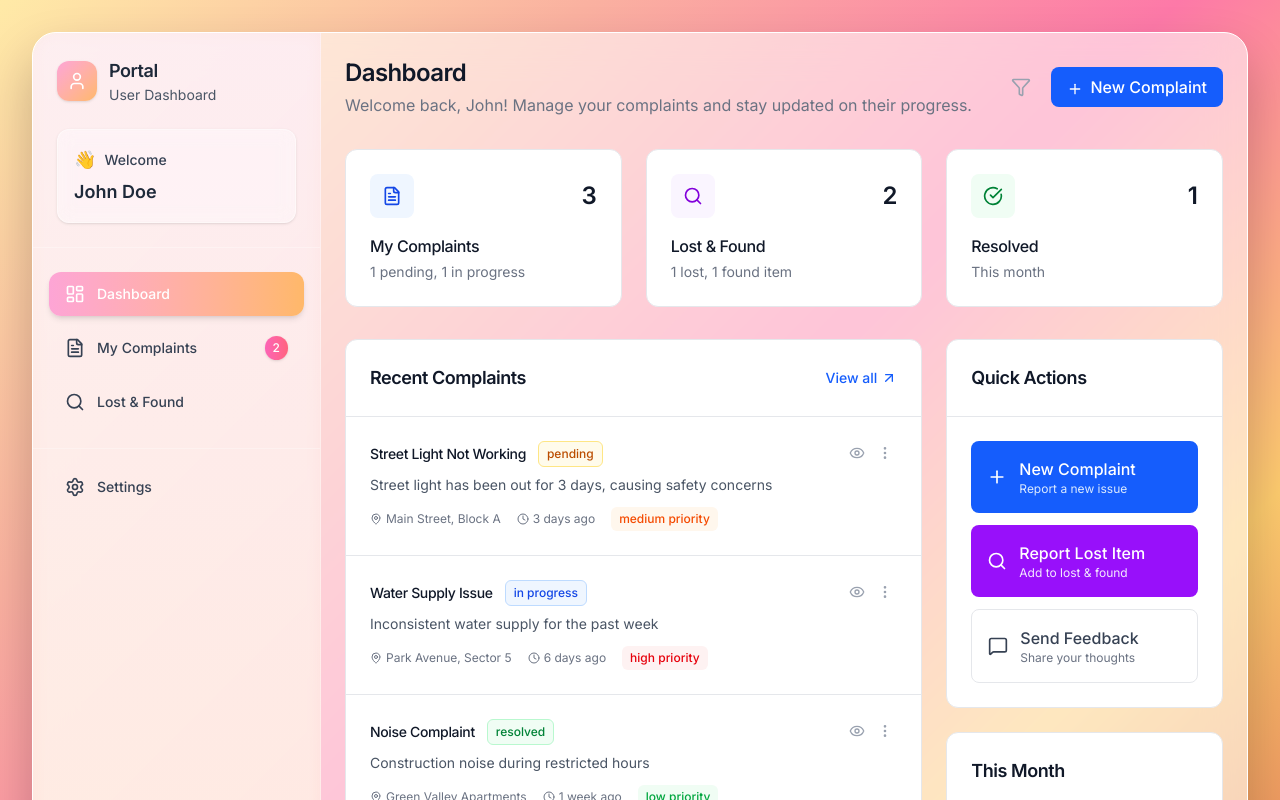
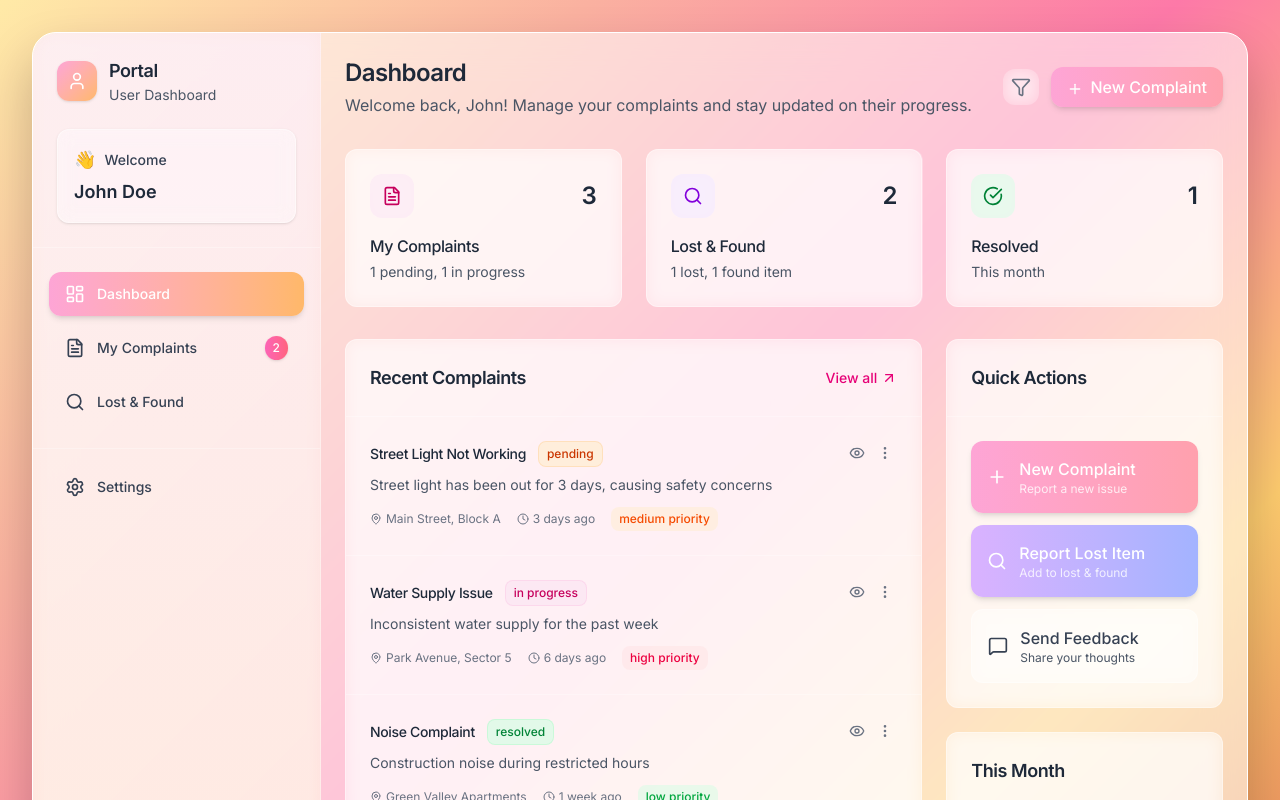
Before and after one commit to Aryanbalodi123/ResolvIt, a React (Vite) app: page / in a window 1280 px wide. Shown: the top 800 px of the page. Built offline with nearby package versions, Linux system fonts and the light colour scheme.

Commit message:
ui theme change

```diff
--- a/src/pages/Dashboard.jsx
+++ b/src/pages/Dashboard.jsx
@@ -52,19 +52,19 @@ const Dashboard = () => {
 
   const getStatusColor = (status) => {
     switch (status) {
-      case 'pending': return 'bg-amber-50 text-amber-700 border-amber-200';
-      case 'in-progress': return 'bg-blue-50 text-blue-700 border-blue-200';
-      case 'resolved': return 'bg-green-50 text-green-700 border-green-200';
-      default: return 'bg-gray-50 text-gray-700 border-gray-200';
+      case 'pending': return 'bg-orange-100/80 text-orange-700 border-orange-200/60';
+      case 'in-progress': return 'bg-pink-100/80 text-pink-700 border-pink-200/60';
+      case 'resolved': return 'bg-green-100/80 text-green-700 border-green-200/60';
+      default: return 'bg-gray-100/80 text-gray-700 border-gray-200/60';
     }
   };
 
   const getPriorityColor = (priority) => {
     switch (priority) {
-      case 'high': return 'text-red-600 bg-red-50';
-      case 'medium': return 'text-orange-600 bg-orange-50';
-      case 'low': return 'text-green-600 bg-green-50';
-      default: return 'text-gray-600 bg-gray-50';
+      case 'high': return 'text-rose-600 bg-rose-100/60';
+      case 'medium': return 'text-orange-600 bg-orange-100/60';
+      case 'low': return 'text-green-600 bg-green-100/60';
+      default: return 'text-gray-600 bg-gray-100/60';
     }
   };
 
@@ -74,17 +74,17 @@ const Dashboard = () => {
       value: '3',
       subtitle: '1 pending, 1 in progress',
       icon: FileText,
-      color: 'from-blue-500 to-blue-600',
-      bgColor: 'bg-blue-50',
-      textColor: 'text-blue-700'
+      color: 'from-pink-300 to-rose-300',
+      bgColor: 'bg-pink-100/60',
+      textColor: 'text-pink-700'
     },
     {
       title: 'Lost & Found',
       value: '2',
       subtitle: '1 lost, 1 found item',
       icon: Search,
-      color: 'from-purple-500 to-purple-600',
-      bgColor: 'bg-purple-50',
+      color: 'from-purple-300 to-indigo-300',
+      bgColor: 'bg-purple-100/60',
       textColor: 'text-purple-700'
     },
     {
@@ -92,8 +92,8 @@ const Dashboard = () => {
       value: '1',
       subtitle: 'This month',
       icon: CheckCircle,
-      color: 'from-green-500 to-green-600',
-      bgColor: 'bg-green-50',
+      color: 'from-green-300 to-emerald-300',
+      bgColor: 'bg-green-100/60',
       textColor: 'text-green-700'
     }
   ];
@@ -104,14 +104,14 @@ const Dashboard = () => {
       <div className="mb-8">
         <div className="flex items-center justify-between">
           <div>
-            <h1 className="text-2xl font-semibold text-gray-900 font-['Inter']">Dashboard</h1>
-            <p className="text-gray-500 mt-1 font-['Inter']">Welcome back, John! Manage your complaints and stay updated on their progress.</p>
+            <h1 className="text-2xl font-semibold text-gray-800 font-['Inter']">Dashboard</h1>
+            <p className="text-gray-600 mt-1 font-['Inter']">Welcome back, John! Manage your complaints and stay updated on their progress.</p>
           </div>
           <div className="flex items-center space-x-3">
-            <button className="p-2 text-gray-400 hover:text-gray-600 hover:bg-gray-100 rounded-lg transition-colors">
+            <button className="p-2 text-gray-500 hover:text-gray-700 hover:bg-white/40 rounded-xl transition-colors backdrop-blur-sm">
               <Filter className="w-5 h-5" />
             </button>
-            <button className="bg-blue-600 text-white px-4 py-2 rounded-lg font-medium hover:bg-blue-700 transition-colors font-['Inter']">
+            <button className="bg-gradient-to-r from-pink-300 to-rose-300 text-white px-4 py-2 rounded-xl font-medium hover:from-pink-400 hover:to-rose-400 transition-all duration-200 shadow-md font-['Inter']">
               <Plus className="w-4 h-4 inline mr-2" />
               New Complaint
             </button>
@@ -124,16 +124,16 @@ const Dashboard = () => {
         {stats.map((stat, index) => {
           const Icon = stat.icon;
           return (
-            <div key={index} className="bg-white rounded-xl border border-gray-200 p-6 hover:shadow-sm transition-shadow">
+            <div key={index} className="bg-white/40 backdrop-blur-sm rounded-xl border border-white/40 p-6 hover:shadow-lg transition-all duration-200 card-hover">
               <div className="flex items-center justify-between">
-                <div className={`p-3 rounded-lg ${stat.bgColor}`}>
+                <div className={`p-3 rounded-xl ${stat.bgColor} backdrop-blur-sm`}>
                   <Icon className={`w-5 h-5 ${stat.textColor}`} />
                 </div>
-                <span className="text-2xl font-semibold text-gray-900 font-['Inter']">{stat.value}</span>
+                <span className="text-2xl font-semibold text-gray-800 font-['Inter']">{stat.value}</span>
               </div>
               <div className="mt-4">
-                <h3 className="font-medium text-gray-900 font-['Inter']">{stat.title}</h3>
-                <p className="text-sm text-gray-500 mt-1 font-['Inter']">{stat.subtitle}</p>
+                <h3 className="font-medium text-gray-800 font-['Inter']">{stat.title}</h3>
+                <p className="text-sm text-gray-600 mt-1 font-['Inter']">{stat.subtitle}</p>
               </div>
             </div>
           );
@@ -143,23 +143,23 @@ const Dashboard = () => {
       {/* Main Content Grid */}
       <div className="grid grid-cols-1 lg:grid-cols-3 gap-6">
         {/* Recent Complaints */}
-        <div className="lg:col-span-2 bg-white rounded-xl border border-gray-200">
-          <div className="p-6 border-b border-gray-200">
+        <div className="lg:col-span-2 bg-white/40 backdrop-blur-sm rounded-xl border border-white/40">
+          <div className="p-6 border-b border-white/30">
             <div className="flex items-center justify-between">
-              <h2 className="text-lg font-semibold text-gray-900 font-['Inter']">Recent Complaints</h2>
-              <button className="text-blue-600 hover:text-blue-700 font-medium text-sm font-['Inter'] flex items-center">
+              <h2 className="text-lg font-semibold text-gray-800 font-['Inter']">Recent Complaints</h2>
+              <button className="text-pink-600 hover:text-pink-700 font-medium text-sm font-['Inter'] flex items-center">
                 View all <ArrowUpRight className="w-4 h-4 ml-1" />
               </button>
             </div>
           </div>
-          <div className="divide-y divide-gray-200">
+          <div className="divide-y divide-white/30">
             {recentComplaints.map((complaint) => (
-              <div key={complaint.id} className="p-6 hover:bg-gray-50 transition-colors">
+              <div key={complaint.id} className="p-6 hover:bg-white/20 transition-colors">
                 <div className="flex items-start justify-between">
                   <div className="flex-1 min-w-0">
                     <div className="flex items-center space-x-3 mb-2">
-                      <h3 className="text-sm font-medium text-gray-900 font-['Inter']">{complaint.title}</h3>
-                      <span className={`px-2 py-1 rounded-md text-xs font-medium border ${getStatusColor(complaint.status)}`}>
+                      <h3 className="text-sm font-medium text-gray-800 font-['Inter']">{complaint.title}</h3>
+                      <span className={`px-2 py-1 rounded-lg text-xs font-medium border ${getStatusColor(complaint.status)}`}>
                         {complaint.status.replace('-', ' ')}
                       </span>
                     </div>
@@ -173,16 +173,16 @@ const Dashboard = () => {
                         <Clock className="w-3 h-3 mr-1" />
                         {complaint.timeAgo}
                       </span>
-                      <span className={`px-2 py-1 rounded-md text-xs font-medium ${getPriorityColor(complaint.priority)}`}>
+                      <span className={`px-2 py-1 rounded-lg text-xs font-medium ${getPriorityColor(complaint.priority)}`}>
                         {complaint.priority} priority
                       </span>
                     </div>
                   </div>
                   <div className="flex items-center space-x-1 ml-4">
-                    <button className="p-1 text-gray-400 hover:text-gray-600 hover:bg-gray-100 rounded transition-colors">
+                    <button className="p-1 text-gray-500 hover:text-gray-700 hover:bg-white/40 rounded transition-colors">
                       <Eye className="w-4 h-4" />
                     </button>
-                    <button className="p-1 text-gray-400 hover:text-gray-600 hover:bg-gray-100 rounded transition-colors">
+                    <button className="p-1 text-gray-500 hover:text-gray-700 hover:bg-white/40 rounded transition-colors">
                       <MoreVertical className="w-4 h-4" />
                     </button>
                   </div>
@@ -195,37 +195,37 @@ const Dashboard = () => {
         {/* Quick Actions */}
         <div className="space-y-6">
           {/* Actions Card */}
-          <div className="bg-white rounded-xl border border-gray-200">
-            <div className="p-6 border-b border-gray-200">
-              <h2 className="text-lg font-semibold text-gray-900 font-['Inter']">Quick Actions</h2>
+          <div className="bg-white/40 backdrop-blur-sm rounded-xl border border-white/40">
+            <div className="p-6 border-b border-white/30">
+              <h2 className="text-lg font-semibold text-gray-800 font-['Inter']">Quick Actions</h2>
             </div>
             <div className="p-6 space-y-3">
-              <button className="w-full p-4 bg-blue-600 text-white rounded-lg hover:bg-blue-700 transition-colors text-left">
+              <button className="w-full p-4 bg-gradient-to-r from-pink-300 to-rose-300 text-white rounded-xl hover:from-pink-400 hover:to-rose-400 transition-all duration-200 text-left shadow-md">
                 <div className="flex items-center space-x-3">
                   <Plus className="w-5 h-5" />
                   <div>
                     <div className="font-medium font-['Inter']">New Complaint</div>
-                    <div className="text-xs text-blue-100 font-['Inter']">Report a new issue</div>
+                    <div className="text-xs text-white/80 font-['Inter']">Report a new issue</div>
                   </div>
                 </div>
               </button>
 
-              <button className="w-full p-4 bg-purple-600 text-white rounded-lg hover:bg-purple-700 transition-colors text-left">
+              <button className="w-full p-4 bg-gradient-to-r from-purple-300 to-indigo-300 text-white rounded-xl hover:from-purple-400 hover:to-indigo-400 transition-all duration-200 text-left shadow-md">
                 <div className="flex items-center space-x-3">
                   <Search className="w-5 h-5" />
                   <div>
                     <div className="font-medium font-['Inter']">Report Lost Item</div>
-                    <div className="text-xs text-purple-100 font-['Inter']">Add to lost & found</div>
+                    <div className="text-xs text-white/80 font-['Inter']">Add to lost & found</div>
                   </div>
                 </div>
               </button>
 
-              <button className="w-full p-4 border border-gray-200 text-gray-700 rounded-lg hover:bg-gray-50 transition-colors text-left">
+              <button className="w-full p-4 bg-white/30 border border-white/40 text-gray-700 rounded-xl hover:bg-white/40 transition-colors text-left backdrop-blur-sm">
                 <div className="flex items-center space-x-3">
                   <MessageSquare className="w-5 h-5" />
                   <div>
                     <div className="font-medium font-['Inter']">Send Feedback</div>
-                    <div className="text-xs text-gray-500 font-['Inter']">Share your thoughts</div>
+                    <div className="text-xs text-gray-600 font-['Inter']">Share your thoughts</div>
                   </div>
                 </div>
               </button>
@@ -233,26 +233,26 @@ const Dashboard = () => {
           </div>
 
           {/* Activity Summary */}
-          <div className="bg-white rounded-xl border border-gray-200">
-            <div className="p-6 border-b border-gray-200">
-              <h2 className="text-lg font-semibold text-gray-900 font-['Inter']">This Month</h2>
+          <div className="bg-white/40 backdrop-blur-sm rounded-xl border border-white/40">
+            <div className="p-6 border-b border-white/30">
+              <h2 className="text-lg font-semibold text-gray-800 font-['Inter']">This Month</h2>
             </div>
             <div className="p-6">
               <div className="space-y-4">
                 <div className="flex items-center justify-between">
                   <span className="text-sm text-gray-600 font-['Inter']">Complaints submitted</span>
-                  <span className="text-sm font-medium text-gray-900 font-['Inter']">3</span>
+                  <span className="text-sm font-medium text-gray-800 font-['Inter']">3</span>
                 </div>
                 <div className="flex items-center justify-between">
                   <span className="text-sm text-gray-600 font-['Inter']">Issues resolved</span>
-                  <span className="text-sm font-medium text-gray-900 font-['Inter']">1</span>
+                  <span className="text-sm font-medium text-gray-800 font-['Inter']">1</span>
                 </div>
                 <div className="flex items-center justify-between">
                   <span className="text-sm text-gray-600 font-['Inter']">Average response time</span>
-                  <span className="text-sm font-medium text-gray-900 font-['Inter']">2 days</span>
+                  <span className="text-sm font-medium text-gray-800 font-['Inter']">2 days</span>
                 </div>
               </div>
-              <div className="mt-4 pt-4 border-t border-gray-200">
+              <div className="mt-4 pt-4 border-t border-white/30">
                 <div className="flex items-center text-sm text-green-600">
                   <TrendingUp className="w-4 h-4 mr-2" />
                   <span className="font-['Inter']">Response time improved by 20%</span>
```
